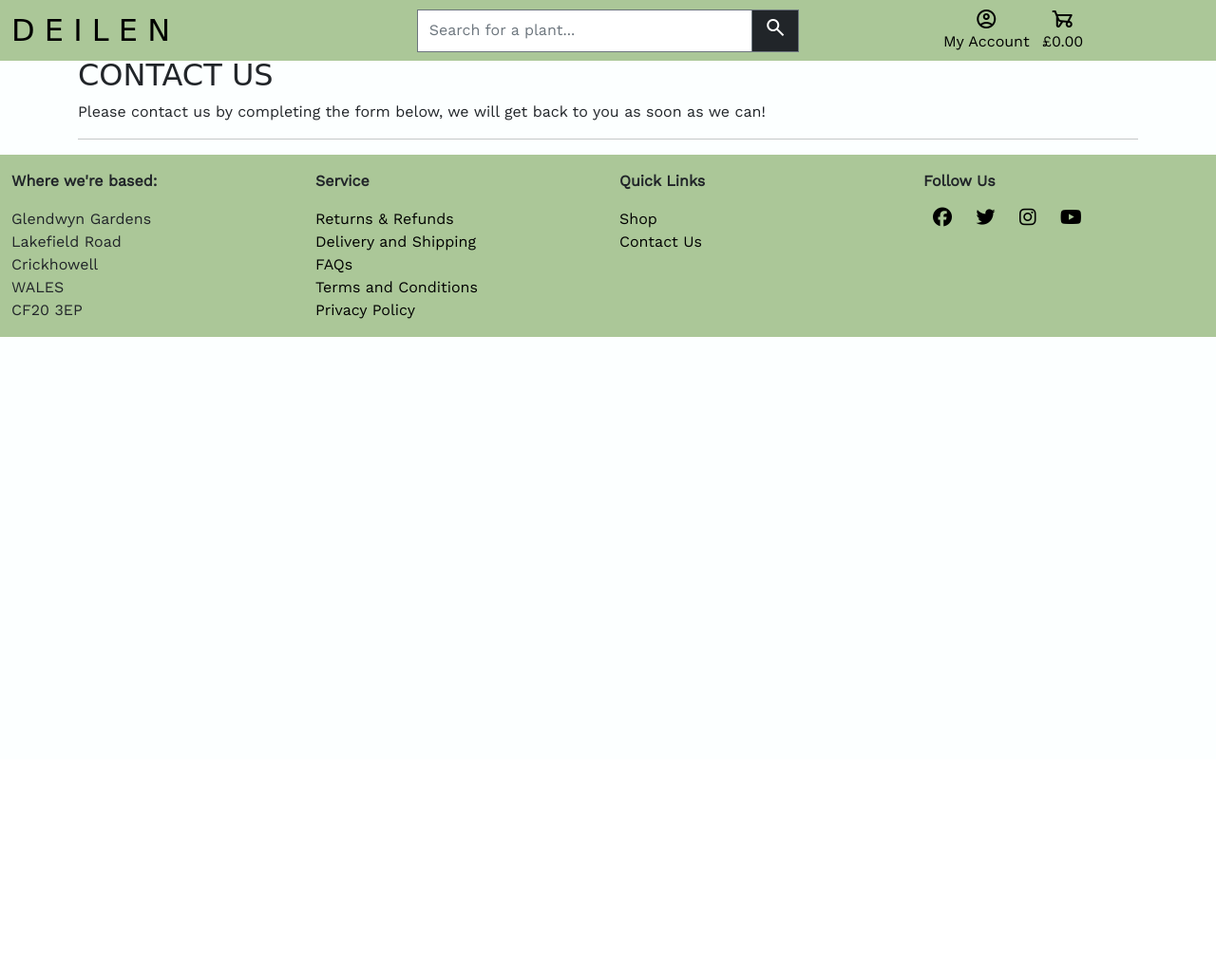
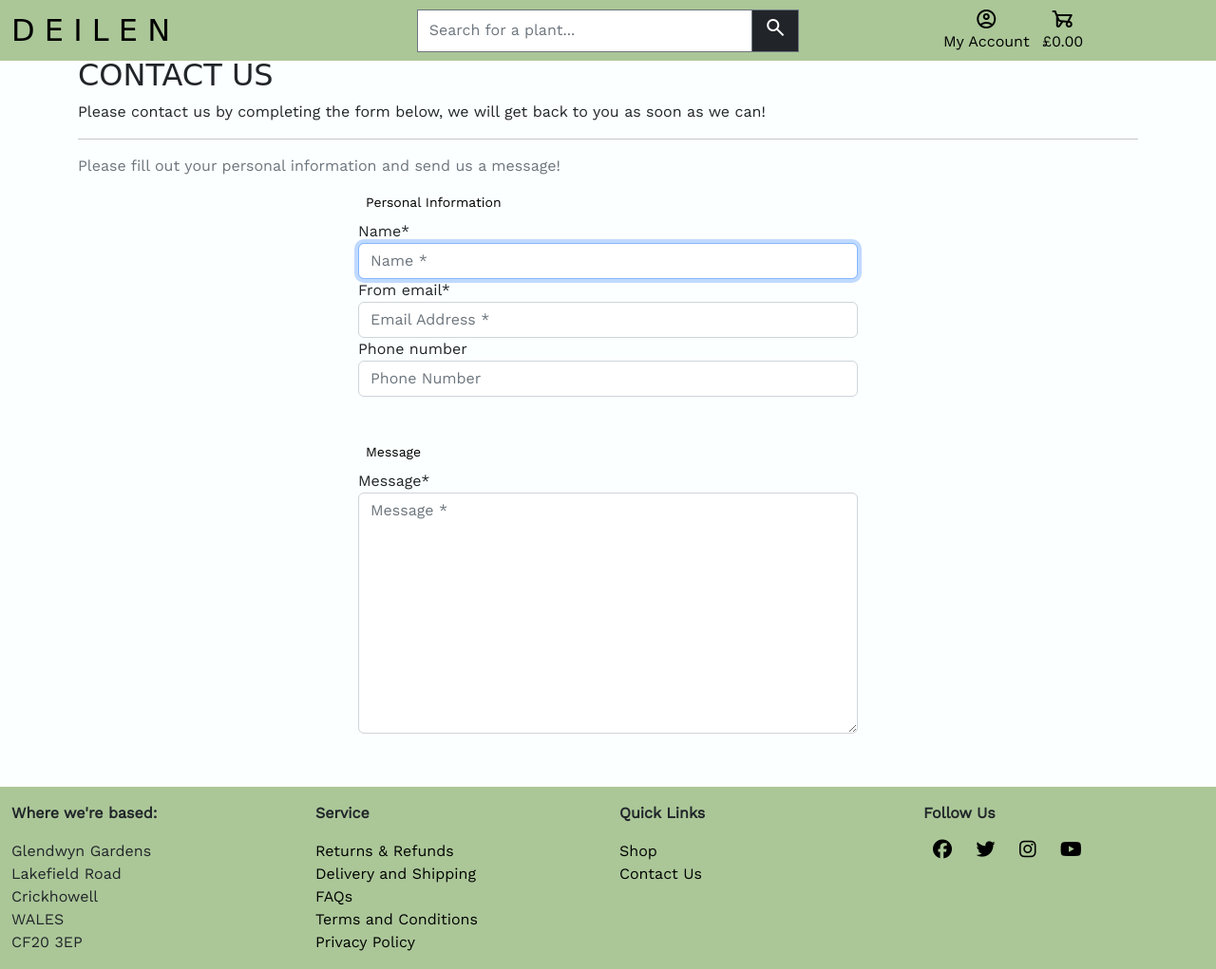
Before and after one commit to antonia-white/deilen, a Django app: template contact/templates/contact/contact.html in a window 1280 px wide. Shown: the whole page at 95% size. Before the commit the page ends 355 px from the top, so only its background shows below. Run offline with Django 4.2, Linux system fonts and the light colour scheme; the template is opened without the code that fills it: values that come from a table or form of the project are taken from there, others are empty; data comes from the database, SQL or seed files in the repository; some libraries are stand-ins or nearby versions; some web fonts are replaced.

Commit message:
Create basic form structure in contact.html template

```diff
--- a/contact/templates/contact/contact.html
+++ b/contact/templates/contact/contact.html
@@ -14,5 +14,30 @@
     <h2 class="logo-font">Contact Us</h2>
     <p>Please contact us by completing the form below, we will get back to you as soon as we can!</p>
     <hr>
+
+    <!-- Form -->
+    <div class="row">
+        <p class="text-muted">Please fill out your personal information and send us a message!</p>
+    </div>
+    <div class="d-flex flex-row">
+        <div class="col-lg-3"></div>
+        <div class="col-12 col-lg-6">
+            <form action="" method="POST" id="payment-form">
+                {% csrf_token %}
+                <!-- Personal Info -->
+                <fieldset class="rounded px-3 mb-5">
+                    <legend class="fieldset-label small text-black px-2 w-auto">Personal Information</legend>
+                    {{ contact_form.name | as_crispy_field }}
+                    {{ contact_form.from_email | as_crispy_field }}
+                    {{ contact_form.phone_number | as_crispy_field }}
+                </fieldset>
+                <!-- Message -->
+                <fieldset class="rounded px-3 mb-5">
+                    <legend class="fieldset-label small text-black px-2 w-auto">Message</legend>
+                    {{ contact_form.message | as_crispy_field }}
+                </fieldset>
+            </form>
+        </div>
+    </div>
 </div>
 {% endblock %}
```
